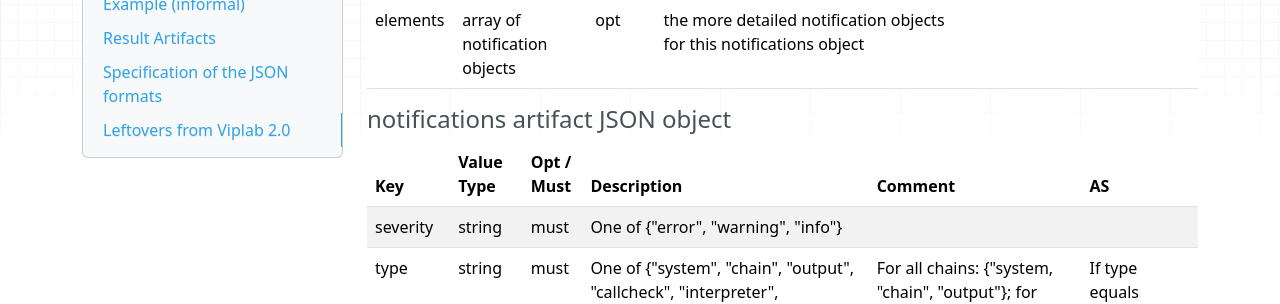
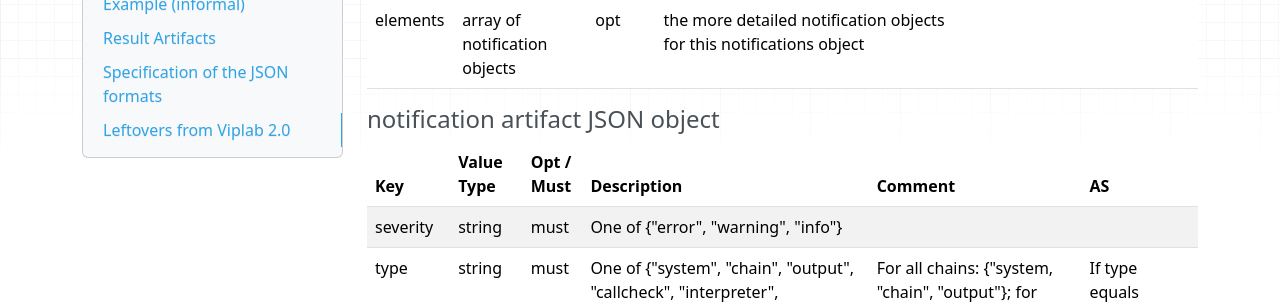
Before and after one commit to VirtualProgrammingLab/documentation, an MkDocs documentation site: the page built from docs/viplab3.0/computation_result.md, in a window 1280 px wide and 900 px high, scrolled down 4588 px. Shown: the part 158-462 px from the top of the window. Built offline with MkDocs 1.6.1, drawn with Linux system fonts in a browser that asks for light colours; nearby versions of some CDN libraries.

Commit message:
Fix typo

```diff
--- a/docs/viplab3.0/computation_result.md
+++ b/docs/viplab3.0/computation_result.md
@@ -180,7 +180,7 @@ Each notifications artifact contains at least one summary and unlimited number o
 | elements |  array of notification objects | opt | the more detailed notification objects for this notifications object| |
 
 
-#### notifications artifact JSON object
+#### notification artifact JSON object
 |Key            |Value Type |Opt / Must |Description |Comment | AS |
 |---------------|-----------|-----------|------------|--------|----|
 | severity | string | must | One of {"error", "warning", "info"} | | |
```
